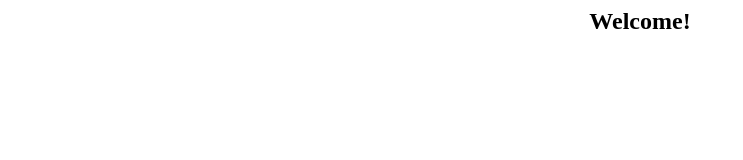
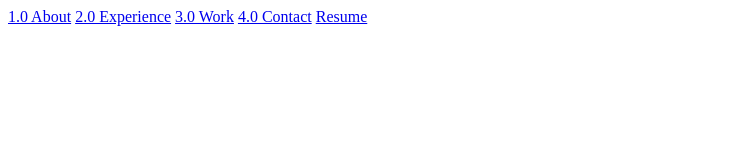
Before and after one commit to rohitreddygade/rohitreddygade.github.io, a plain HTML site: page index.html in a window 1280 px wide. Shown: the whole page, without its empty margins (0-743 px from the left). Drawn offline with Linux system fonts and the light colour scheme.

Commit message:
added menu

```diff
--- a/index.html
+++ b/index.html
@@ -1,6 +1,10 @@
 <html>
     <head></head>
     <body>
-        <center><h2>Welcome!</h2></center>
+        <a href="#">1.0 About</a>
+        <a href="#">2.0 Experience</a>
+        <a href="#">3.0 Work</a>
+        <a href="#">4.0 Contact</a>
+        <a href="#">Resume</a>
     </body>
 </html>
```
